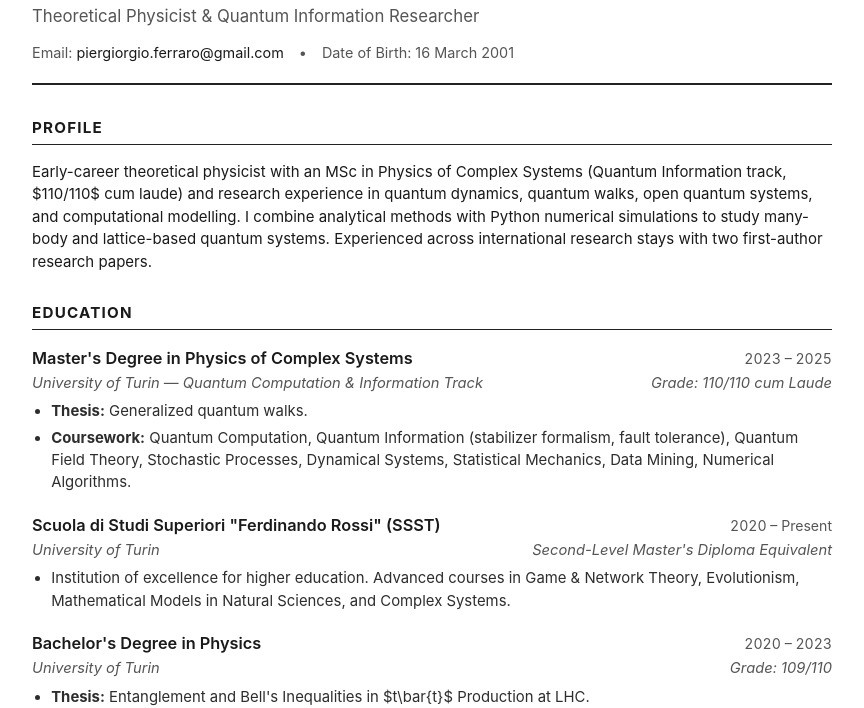
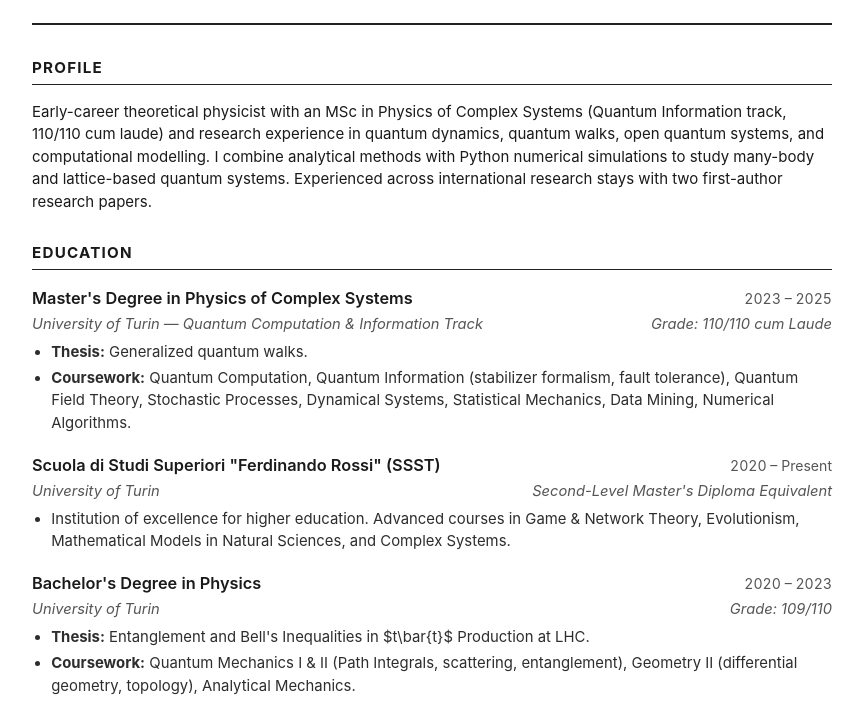
Before and after one commit to piergiorgioferraro/piergiorgioferraro.github.io, a plain HTML site: page index.html in a window 1280 px wide. Shown: the part 92-800 px from the top of the page, without its empty margins (208-1072 px from the left). Drawn offline with nearby package versions, Linux system fonts and the light colour scheme.

Commit message:
Update index.html

```diff
--- a/index.html
+++ b/index.html
@@ -206,18 +206,14 @@
     <!-- HEADER -->
     <header>
         <h1>Piergiorgio Ferraro</h1>
-        <div class="subtitle">Theoretical Physicist & Quantum Information Researcher</div>
         <div class="contact-info">
-            <span>Email: <a href="mailto:piergiorgio.ferraro@gmail.com">piergiorgio.ferraro@gmail.com</a></span>
-            <span>•</span>
-            <span>Date of Birth: 16 March 2001</span>
         </div>
     </header>
 
     <!-- PROFILE -->
     <section>
         <h2>Profile</h2>
-        <p>Early-career theoretical physicist with an MSc in Physics of Complex Systems (Quantum Information track, $110/110$ cum laude) and research experience in quantum dynamics, quantum walks, open quantum systems, and computational modelling. I combine analytical methods with Python numerical simulations to study many-body and lattice-based quantum systems. Experienced across international research stays with two first-author research papers.</p>
+        <p>Early-career theoretical physicist with an MSc in Physics of Complex Systems (Quantum Information track, 110/110 cum laude) and research experience in quantum dynamics, quantum walks, open quantum systems, and computational modelling. I combine analytical methods with Python numerical simulations to study many-body and lattice-based quantum systems. Experienced across international research stays with two first-author research papers.</p>
     </section>
 
     <!-- EDUCATION -->
```
